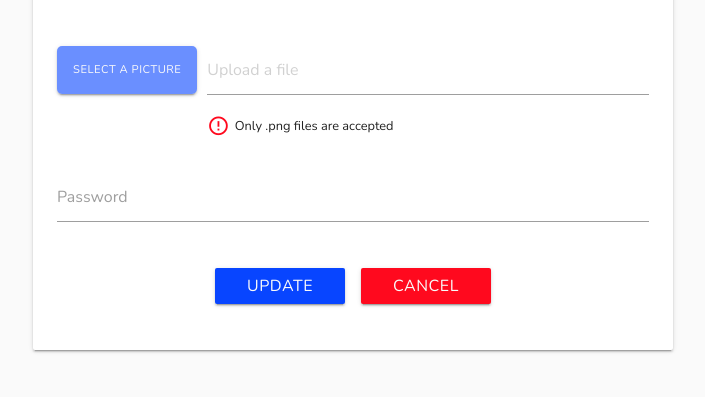
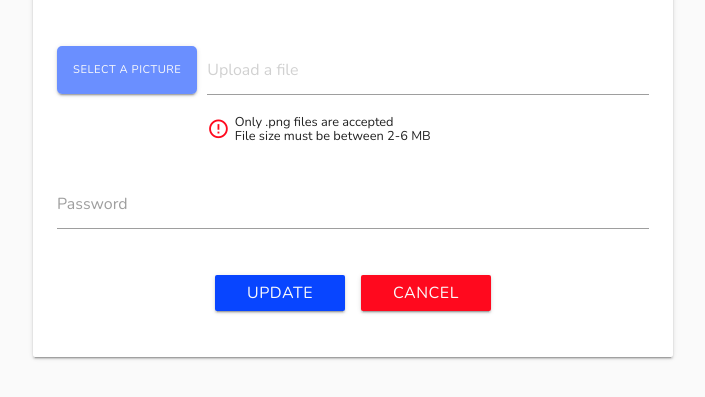
Before and after one commit to Tom-Nagy/family-friendly, a Flask app: page /update_picture/1 in a window 1280 px wide. Shown: the part 220-617 px from the top of the page, without its empty margins (287-992 px from the left). Run offline with Flask 2, Linux system fonts and the light colour scheme; the visitor is signed in with stand-in values (Sample User, id 1); data that the repository does not hold is empty.

Commit message:
Add file size validation for profile picture in update-picture.js

```diff
--- /dev/null
+++ b/app/static/js/scripts/update-picture.js
@@ -0,0 +1,20 @@
+/* jshint esversion: 8 */
+$(document).ready(function () {
+
+    // Credit to https://www.geeksforgeeks.org/validation-of-file-size-while-uploading-using-javascript-jquery/
+    // for file size validation adapted to website needs.
+    $('#profile_picture').on('change', function () {
+
+        let size =
+            (this.files[0].size / 1024 / 1024);
+
+        if (size > 60 || size < 0) {
+            alert("File size must be between 2-6 KB ");
+            $('#profile_picture').val("")
+        } else {
+            $("#output").html('<b>' +
+                'This file size is: ' + size + " MB" + '</b>');
+        }
+    });
+
+});
--- a/app/templates/update_picture.html
+++ b/app/templates/update_picture.html
@@ -31,7 +31,9 @@
                             <label for="my_picture"></label>
                             <input id="my_picture" name="my_picture" class="file-path validate" type="text" placeholder="Upload a file">
                             <span class="helper-text valign-wrapper">
-                                <span class="material-icons">error_outline</span>Only .png files are accepted
+                                <span class="material-icons">error_outline</span>
+                                Only .png files are accepted<br>
+                                File size must be between 2-6 MB
                             </span>
                         </div>
                     </div>
@@ -55,3 +57,7 @@
     </div>
 
 {% endblock %}
+
+{% block scripts %}
+<script src="{{ url_for('static', filename='js/scripts/update-picture.js') }}"></script>
+{% endblock %}
```
Also changed, not shown: README.md.
